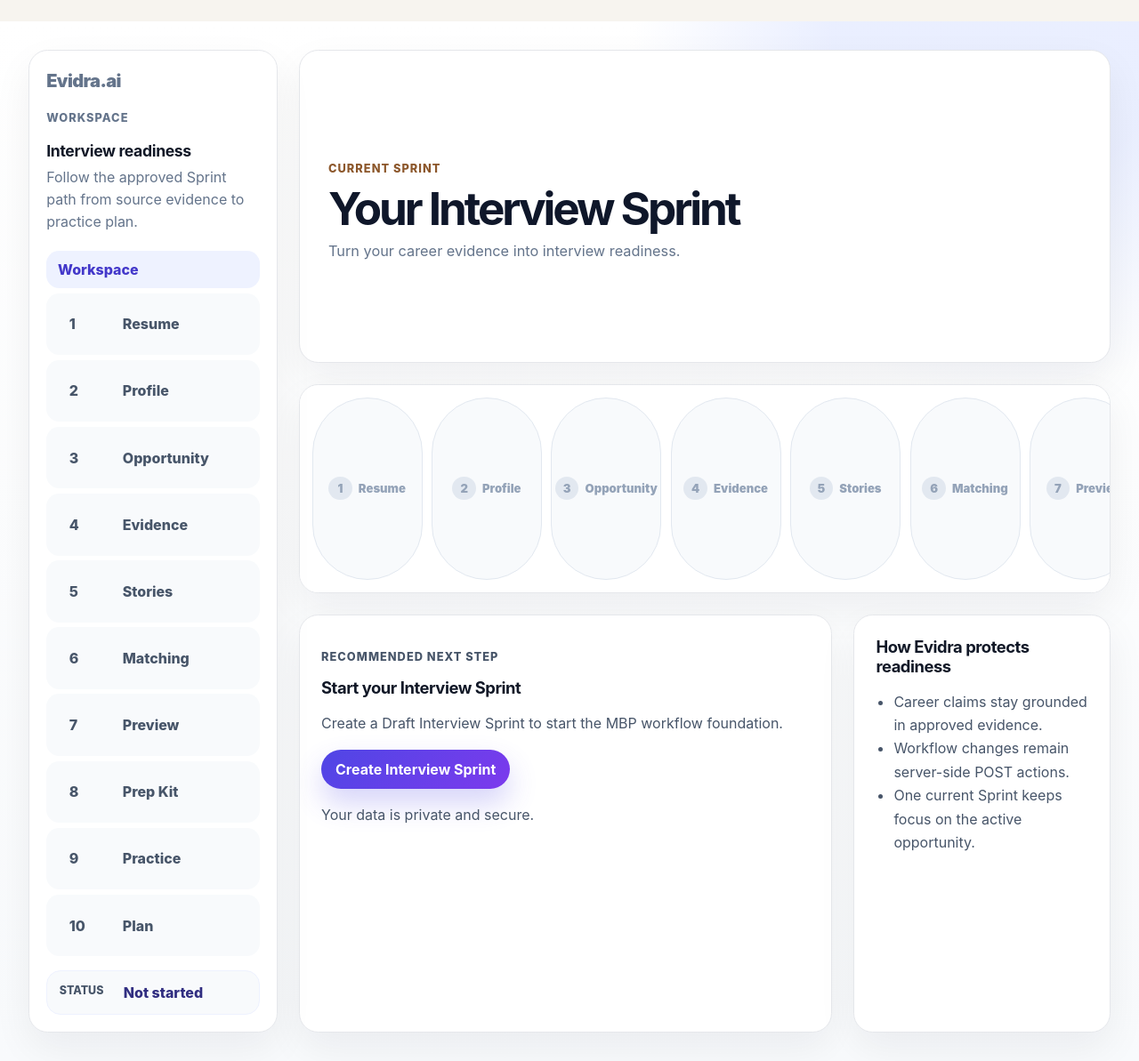
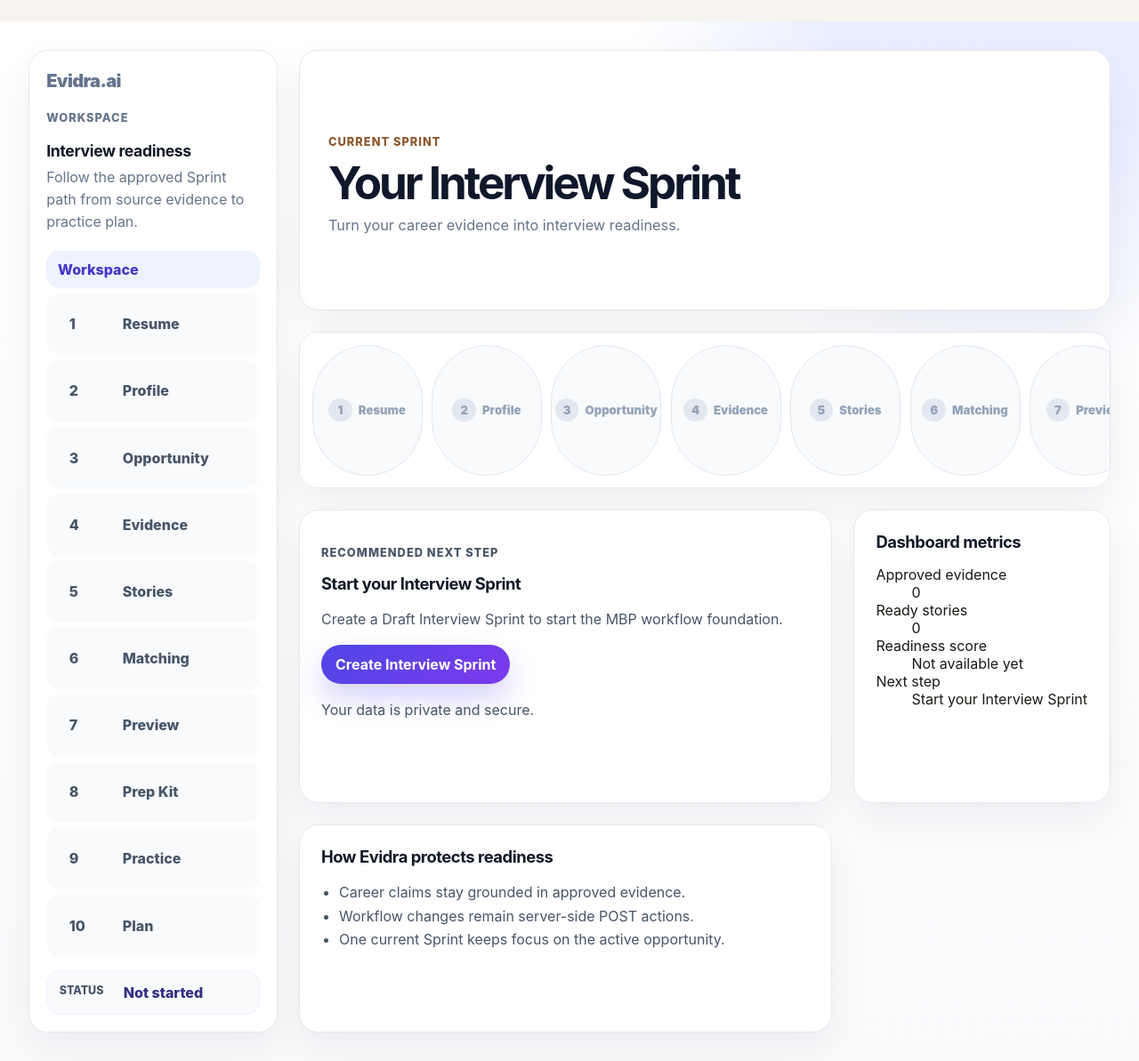
Before and after one commit to mahadevupadhyayula/Evidra, a Django app: page /workspace/ in a window 1280 px wide. Shown: the part 57-1250 px from the top of the page at 89% size. Run offline with Django 5.2, Linux system fonts and the light colour scheme; the visitor is signed in with stand-in values (Sample User, id 1); data that the repository does not hold is empty; parts of the project's set-up code (start-up, migrations or seed data) failed here and were passed over.

Commit message:
Add workspace dashboard metrics

```diff
--- a/apps/workspace/views.py
+++ b/apps/workspace/views.py
@@ -1,10 +1,56 @@
 from django.contrib.auth.decorators import login_required
+from django.db.models import Avg
 from django.shortcuts import redirect, render
 from django.urls import reverse
 from django.views.decorators.http import require_POST
 
+from apps.evidence.models import EvidenceCard, EvidenceStatus
+from apps.matching.models import StoryMatch
 from apps.sprints.services import SprintWorkflowService
+from apps.stories.models import Story, StoryStatus
 from apps.workspace.presentation import build_next_step, build_workflow_steps
+
+
+def build_dashboard_metrics(*, user, sprint, next_step):
+    """Build null-safe dashboard metrics for the authenticated user's current sprint."""
+
+    base_metrics = {
+        "approved_evidence_count": 0,
+        "ready_story_count": 0,
+        "readiness_score": None,
+        "next_step_summary": {
+            "title": next_step["title"],
+            "body": next_step["body"],
+            "cta_label": next_step["cta_label"],
+        },
+    }
+    if sprint is None or sprint.active_profile_id is None:
+        return base_metrics
+
+    profile = sprint.active_profile
+    approved_evidence_count = EvidenceCard.objects.filter(
+        user=user,
+        profile=profile,
+        status=EvidenceStatus.APPROVED,
+    ).count()
+    ready_story_count = Story.objects.filter(
+        user=user,
+        profile=profile,
+        status__in=[StoryStatus.READY, StoryStatus.EDITED],
+    ).count()
+    readiness_score = StoryMatch.objects.filter(
+        sprint=sprint,
+        sprint__user=user,
+    ).aggregate(score=Avg("total_score"))["score"]
+
+    return {
+        **base_metrics,
+        "approved_evidence_count": approved_evidence_count,
+        "ready_story_count": ready_story_count,
+        "readiness_score": (
+            round(readiness_score) if readiness_score is not None else None
+        ),
+    }
 
 
 @login_required
@@ -19,10 +65,20 @@ def index(request):
         url_resolver=reverse,
     )
     next_step = build_next_step(request.user, sprint, url_resolver=reverse)
+    dashboard_metrics = build_dashboard_metrics(
+        user=request.user,
+        sprint=sprint,
+        next_step=next_step,
+    )
     return render(
         request,
         "workspace/index.html",
-        {"sprint": sprint, "workflow_steps": workflow_steps, "next_step": next_step},
+        {
+            "sprint": sprint,
+            "workflow_steps": workflow_steps,
+            "next_step": next_step,
+            "dashboard_metrics": dashboard_metrics,
+        },
     )
 
 
--- a/templates/workspace/index.html
+++ b/templates/workspace/index.html
@@ -47,6 +47,20 @@
           <p>{{ next_step.reassurance }}</p>
         </section>
 
+        <section class="workspace-panel" aria-labelledby="dashboard-metrics-title">
+          <h2 id="dashboard-metrics-title">Dashboard metrics</h2>
+          <dl>
+            <dt>Approved evidence</dt>
+            <dd>{{ dashboard_metrics.approved_evidence_count }}</dd>
+            <dt>Ready stories</dt>
+            <dd>{{ dashboard_metrics.ready_story_count }}</dd>
+            <dt>Readiness score</dt>
+            <dd>{% if dashboard_metrics.readiness_score is not None %}{{ dashboard_metrics.readiness_score }}{% else %}Not available yet{% endif %}</dd>
+            <dt>Next step</dt>
+            <dd>{{ dashboard_metrics.next_step_summary.title }}</dd>
+          </dl>
+        </section>
+
         <section class="workspace-panel">
           <h2>How Evidra protects readiness</h2>
           <ul>
```
Also changed, not shown: tests/workspace/test_workspace_views.py (+148 -5 lines).
